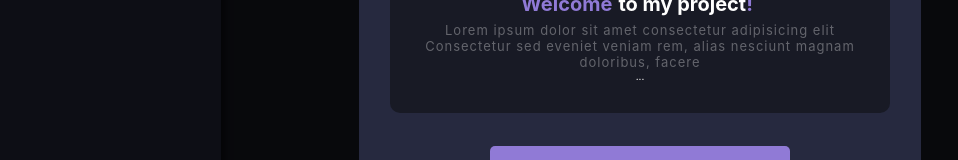
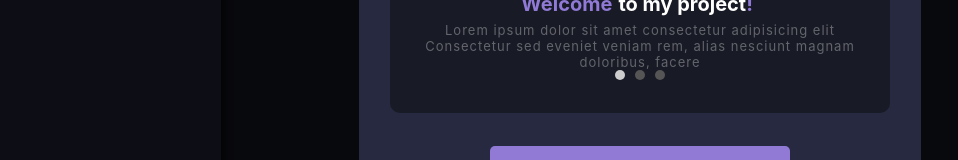
Before and after one commit to oPedroFranca/Todo-list, a React (Vite) app: page / in a window 1280 px wide. Shown: the part 426-586 px from the top of the page, without its empty margins (0-958 px from the left). Built offline with nearby package versions, Linux system fonts and the light colour scheme.

Commit message:
creating dots Slider

```diff
--- a/src/components/WelcomeModal/ModalMain/Slider/Slider.tsx
+++ b/src/components/WelcomeModal/ModalMain/Slider/Slider.tsx
@@ -3,9 +3,10 @@
 import React, { useImperativeHandle, useState } from 'react';
 import { Swiper, SwiperSlide } from 'swiper/react';
 import { Navigation } from 'swiper';
+import type { Swiper as SwiperType } from 'swiper';
 import 'swiper/css';
+import './style.css';
 import 'swiper/css/pagination';
-import type { Swiper as SwiperType } from 'swiper';
 import { FirstSlide } from './FirstSlide';
 import { SecondSlide } from './SecondSlide';
 import { ThirdSlide } from './ThirdSlide';
@@ -17,7 +18,9 @@ type SliderProps = {
 const Slider = React.forwardRef((props: SliderProps, ref) => {
   const [swiper, setSwiper] = useState<SwiperType | null>(null);
   const [isSliding, setIsSliding] = useState(false);
+  const [currentSlide, setCurrentSlide] = useState(0);
   const slideComponents = [<FirstSlide />, <SecondSlide />, <ThirdSlide />];
+  const numSlides = slideComponents.length;
 
   useImperativeHandle(ref, () => ({
     handleNextSlide: () => {
@@ -37,8 +40,25 @@ const Slider = React.forwardRef((props: SliderProps, ref) => {
     navigation: true,
     spaceBetween: 50,
     slidesPerView: 1,
-    onSlideChange: () => setIsSliding(false),
+    onSlideChange: (swiper: SwiperType) => {
+      setIsSliding(false);
+      setCurrentSlide(swiper.realIndex);
+    },
     onSwiper: (swiper: SwiperType) => setSwiper(swiper),
+  };
+
+  const renderDots = () => {
+    const dots = [];
+    for (let i = 0; i < numSlides; i++) {
+      dots.push(
+        <span
+          key={i}
+          className={`dot ${currentSlide === i ? 'active' : ''}`}
+          onClick={() => swiper?.slideTo(i)}
+        />,
+      );
+    }
+    return dots;
   };
 
   return (
@@ -48,7 +68,7 @@ const Slider = React.forwardRef((props: SliderProps, ref) => {
           <SwiperSlide key={index}>{component}</SwiperSlide>
         ))}
       </Swiper>
-      <p>...</p>
+      <div className="dots">{renderDots()}</div>
     </>
   );
 });
--- a/src/components/WelcomeModal/ModalMain/Slider/style.css
+++ b/src/components/WelcomeModal/ModalMain/Slider/style.css
@@ -0,0 +1,13 @@
+.dot {
+  display: inline-block;
+  width: 10px;
+  height: 10px;
+  border-radius: 50%;
+  background-color: #555;
+  margin: 0 5px;
+  cursor: pointer;
+}
+
+.dot.active {
+  background-color: #ccc;
+}
```
Also changed, not shown: src/components/WelcomeModal/ModalMain/Slider/RenderDots.tsx (added, +24 -0 lines).
